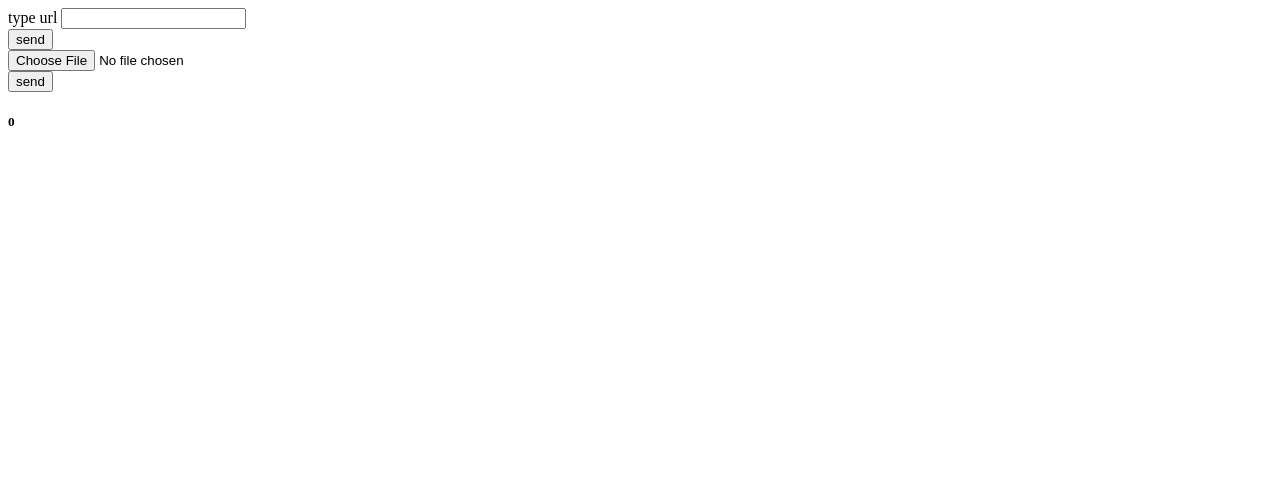
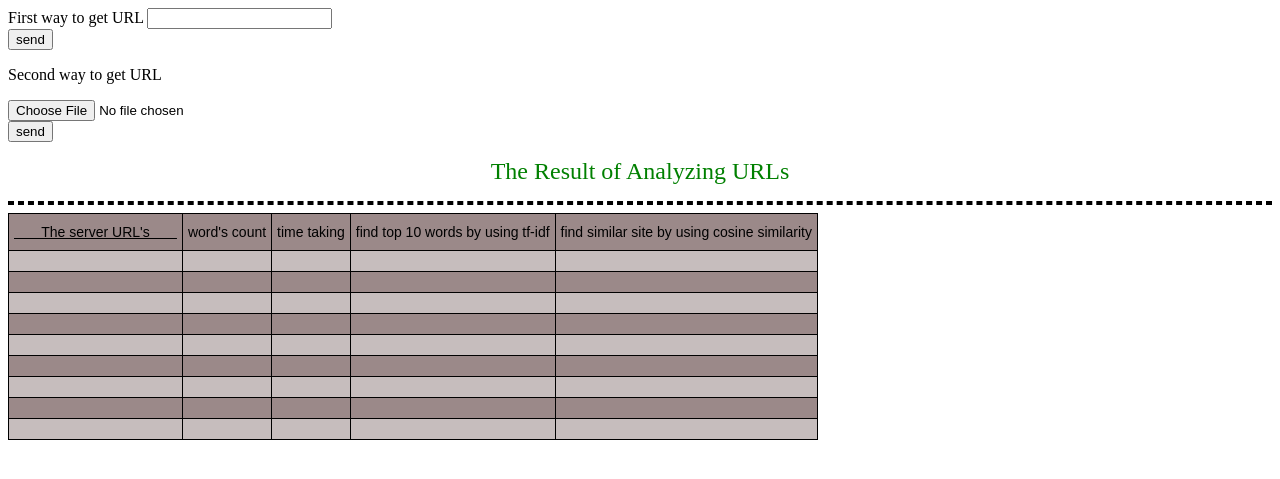
Before and after one commit to myles2030/ops, a Flask app: page / in a window 1280 px wide. Shown: the top 479 px of the page. Run offline with Flask 2, Linux system fonts and the light colour scheme; lists and menus that the app fills with data are empty.

Commit message:
tables, html,css

```diff
--- a/forproject/app.py
+++ b/forproject/app.py
@@ -39,7 +39,7 @@ def textfile():
     f = request.files['file']
     f.save(secure_filename(f.filename))
 
-    tf = open("text.txt", "r")
+    tf = open("url_list.txt", "r")
 
     urldata = list()
     urlvalue = list()
--- a/forproject/templates/web.html
+++ b/forproject/templates/web.html
@@ -2,12 +2,12 @@
 
 <html>
 	<head>
-		<title>Get URL</title>
+		<title>Analyzing URLs</title>
 	</head>
 	<body>
 		<form method="GET" action="/urladdress">
 			<div>
-				<label for="results">type url</label>
+				<label for="results">First way to get URL</label>
 				<input type="text" name="results">
 			</div>
 			<div class='button'>
@@ -15,16 +15,108 @@
 		</form>
 
 		<form action = "http://localhost:5000/textfile" method = "POST" enctype = "multipart/form-data">
+			<p>Second way to get URL</p>
 			<input type = "file"name = "file"/>
 			<div class='button'>
 				<button type="submit">send</button>
 		</form>
 		<div>
 			<p>
-			<h5>
-				{{results}}
-			</h5>
+			<center><span style = "font-size:1.5em; color: green;">
+			      The Result of Analyzing URLs
+			</span>
+			</center>
 			</p>
+			<hr style="border:black 2px dashed">
 		</div>
+
+<style type="text/css">
+
+.tg  {border-collapse:collapse;border-spacing:0;}
+.tg td{border-color:blakc;border-style:solid;border-width:1px;font-family:Arial, sans-serif;font-size:14px; overflow:hidden;padding:10px 5px;word-break:normal;}
+.tg th{border-color:black;border-style:solid;border-width:1px;font-family:Arial, sans-serif;font-size:14px; font-weight:normal;overflow:hidden;padding:10px 5px;word-break:normal;}
+.tg .tg-nrh5{background-color:#c6bdbd;color:#000000;text-align:left;vertical-align:top}
+.tg .tg-703j{background-color:#9b8989;color:#000000;text-align:left;text-decoration:underline;vertical-align:top}
+.tg .tg-ss57{background-color:#9b8989;color:#000000;text-align:left;vertical-align:top}
+.tg .tg-gi99{background-color:#c6bdbd;color:#000000;text-align:left;text-decoration:underline;vertical-align:top}
+</style>
+<table class="tg">
+	<thead>
+		<tr>
+			<th class="tg-703j">&nbsp;&nbsp;&nbsp;&nbsp;&nbsp;&nbsp;&nbsp;The server URL's&nbsp;&nbsp;&nbsp;&nbsp;&nbsp;&nbsp;&nbsp;</th>
+			<th class="tg-ss57">word's count</th>
+			<th class="tg-ss57">time taking</th>
+			<th class="tg-ss57">find top 10 words by using tf-idf</th>
+			<th class="tg-ss57">find similar site by using cosine similarity</th>
+		</tr>
+	</thead>
+	<tbody>
+		<tr>
+			<td class = "tg-gi99"></td>
+			<td class = "tg-nrh5"></td>
+			<td class = "tg-nrh5"></td>
+			<td class = "tg-nrh5"></td>
+			<td class = "tg-nrh5"></td>
+		</tr>
+		<tr>
+			<td class = "tg-703j"></td>
+			<td class = "tg-ss57"></td>
+			<td class = "tg-ss57"></td>
+			<td class = "tg-ss57"></td>
+			<td class = "tg-ss57"></td>
+		</tr>
+		<tr>
+                        <td class = "tg-gi99"></td>
+                        <td class = "tg-nrh5"></td>
+                        <td class = "tg-nrh5"></td>
+                        <td class = "tg-nrh5"></td>
+                        <td class = "tg-nrh5"></td>
+                </tr>
+                <tr>
+                        <td class = "tg-703j"></td>
+                        <td class = "tg-ss57"></td>
+                        <td class = "tg-ss57"></td>
+                        <td class = "tg-ss57"></td>
+                        <td class = "tg-ss57"></td>
+                </tr>
+		<tr>
+                        <td class = "tg-gi99"></td>
+                        <td class = "tg-nrh5"></td>
+                        <td class = "tg-nrh5"></td>
+                        <td class = "tg-nrh5"></td>
+                        <td class = "tg-nrh5"></td>
+                </tr>
+                <tr>
+                        <td class = "tg-703j"></td>
+                        <td class = "tg-ss57"></td>
+                        <td class = "tg-ss57"></td>
+                        <td class = "tg-ss57"></td>
+                        <td class = "tg-ss57"></td>
+                </tr>
+		<tr>
+                        <td class = "tg-gi99"></td>
+                        <td class = "tg-nrh5"></td>
+                        <td class = "tg-nrh5"></td>
+                        <td class = "tg-nrh5"></td>
+                        <td class = "tg-nrh5"></td>
+                </tr>
+                <tr>
+                        <td class = "tg-703j"></td>
+                        <td class = "tg-ss57"></td>
+                        <td class = "tg-ss57"></td>
+                        <td class = "tg-ss57"></td>
+                        <td class = "tg-ss57"></td>
+                </tr>
+                <tr>
+                        <td class = "tg-gi99"></td>
+                        <td class = "tg-nrh5"></td>
+                        <td class = "tg-nrh5"></td>
+                        <td class = "tg-nrh5"></td>
+                        <td class = "tg-nrh5"></td>
+                </tr>
+        </tbody>
+</table>
+
+
 	</body>
 </html>
--- /dev/null
+++ b/forproject/url_list.txt
@@ -0,0 +1,3 @@
+http://turbine.apache.org/
+http://ambari.apache.org/
+http://flume.apache.org/
```
Also changed, not shown: 1 other file.
